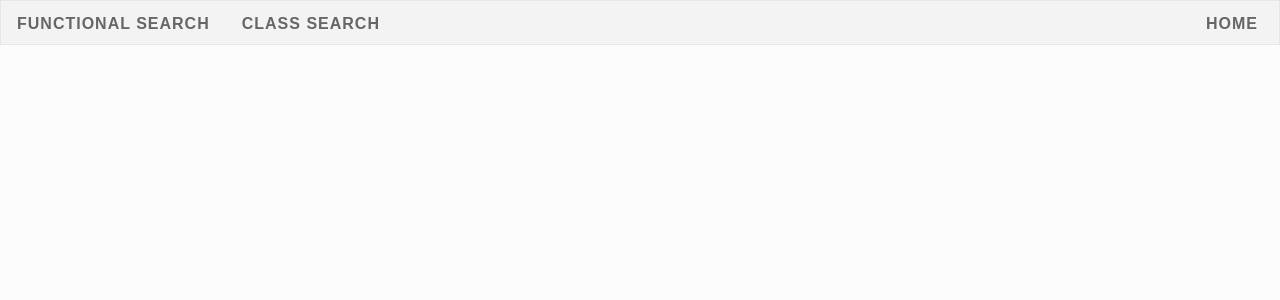
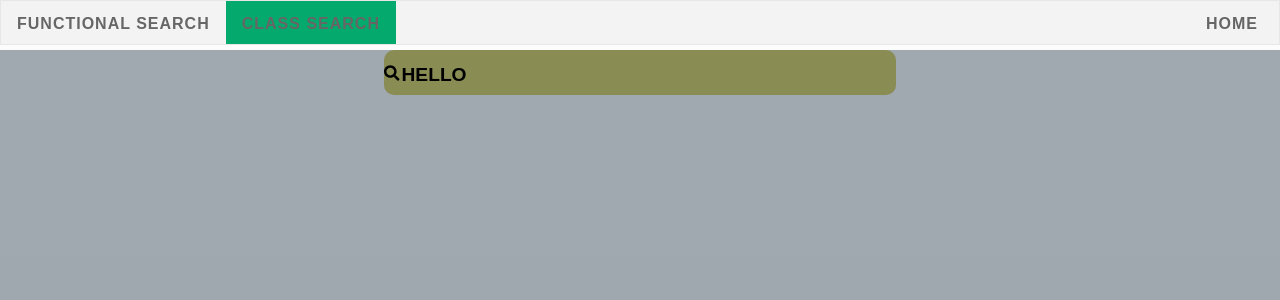
Before and after one commit to Chandan9898Kumar/Search_Bar, a React (Create React App) app: page /Class in a window 1280 px wide. Shown: the top 300 px of the page. Built offline with nearby package versions, Linux system fonts and the light colour scheme; no server answers.

Commit message:
feat: added class few class features

```diff
--- a/src/App.js
+++ b/src/App.js
@@ -2,6 +2,7 @@ import { BrowserRouter, Routes, Route } from "react-router-dom";
 import NavBar from "./NavBar/NavBar";
 import MainFunctionalPage from "./FunctionalSearch/MainSearchPage";
 import HomePage from "./HomePage/Home";
+import MainClassSearchPage from "./Classcomponentsearch/MainClassPage";
 function App() {
   return (
     <>
@@ -10,6 +11,7 @@ function App() {
         <Routes>
           <Route exact path="/" element={<HomePage />} />
           <Route exact path="/functional" element={<MainFunctionalPage />} />
+          <Route exact path="/Class" element={<MainClassSearchPage />} />
         </Routes>
       </BrowserRouter>
     </>
--- /dev/null
+++ b/src/Classcomponentsearch/MainClassPage.js
@@ -0,0 +1,56 @@
+import React from "react";
+import "./classStyle.css";
+
+import SearchEngine from "./SearchEngine";
+
+class MainClassSearchPage extends React.Component {
+  constructor(props) {
+    super(props);
+    this.state = {
+      inputValue: "hello",
+      result: [],
+      data: [],
+      condition: false,
+    };
+    this.changeInput = this.changeInput.bind(this);
+  }
+
+
+handleAndSetApiData(data) {
+    console.log(data,'data');
+
+    if(data && data.length){
+        this.setState({data: data});
+    }
+
+}
+
+  changeInput(values) {
+    this.setState({ inputValue: values });
+  }
+
+  //  Here we cant pass this.setState in other component just like we can can pass useState method in other component
+  //  if we are having  state and inside that state some properties like result,inputValue  in one component then
+  // we can only set that state property here only,can cant use  this.setState  method to set one other component property.
+  render() {
+    console.log(this.state.inputValue, "input values",this.state.data);
+    return (
+      <>
+        <div className="headingClass">
+          <div className="searchBarClass">
+            <SearchEngine
+              inputValue={this.state.inputValue}
+              functionInput={this.changeInput}
+              fetchingData={this.handleAndSetApiData}
+              data={this.state.data}
+
+            />
+
+            <div className="imageRenderClass"></div>
+          </div>
+        </div>
+      </>
+    );
+  }
+}
+export default MainClassSearchPage;
--- /dev/null
+++ b/src/Classcomponentsearch/SearchEngine.js
@@ -0,0 +1,49 @@
+import React from "react";
+
+import { FaSearch } from "react-icons/fa";
+const URl = "https://dummyjson.com/products?limit=100";
+class SearchEngine extends React.Component {
+  constructor(props) {
+    super(props);
+    this.state = {
+      data: [],
+    };
+  }
+
+  componentDidMount() {
+    this.fetchApiData();
+  }
+
+  fetchApiData() {
+    fetch(URl)
+      .then((response) => response.json())
+      .then((results) => {
+        results &&
+          results.products.length &&
+          this.props.fetchingData(results.products);
+      })
+      .catch((error) => {
+        console.error(error);
+      });
+  }
+
+  render() {
+    console.log(this.props, "props");
+    return (
+      <>
+        <div className="searchInputBar">
+          <FaSearch id="searchIcon" />
+          <input
+            className="input-field"
+            type="search"
+            placeholder="Search Your Queries ..."
+            value={this.props.inputValue}
+            onChange={(event) => this.props.functionInput(event.target.value)}
+          />
+        </div>
+      </>
+    );
+  }
+}
+
+export default SearchEngine;
--- /dev/null
+++ b/src/Classcomponentsearch/classStyle.css
@@ -0,0 +1,49 @@
+* {
+  box-sizing: border-box;
+  margin: 0;
+}
+
+div.headingClass {
+  width: 100%;
+  height: 100vh;
+  background: rgba(20, 40, 60, 0.4);
+}
+
+div.searchBarClass {
+  width: 80%;
+  max-height: 60px;
+  display: block;
+  /* background-color: brown; */
+  margin: auto;
+}
+
+div.searchInputBar {
+  box-sizing: border-box;
+  display: flex;
+  justify-content: center;
+  align-items: center;
+  width: 50%;
+  margin: auto;
+  background: rgba(122, 122, 23, 0.6);
+  border-radius: 10px;
+}
+
+input[type="search"].input-field {
+  width: 100%;
+  height: 2.5rem;
+  margin-top: 5px;
+  box-sizing: border-box;
+  background: transparent;
+  box-sizing: border-box;
+  background: transparent;
+  border-radius: 10px;
+  border: none;
+  font-size: larger;
+  text-align: left;
+  color: black;
+  font-weight: bolder;
+  text-transform: uppercase;
+}
+input[type="search"].input-field:focus {
+  outline: none;
+}
--- /dev/null
+++ b/src/ErrorBoundary/ErrorBoundary.js
@@ -0,0 +1,32 @@
+import React from "react";
+
+class ErrorBoundary extends React.Component {
+  constructor(props) {
+    super(props);
+
+    this.state = {
+      hasError: false,
+    };
+  }
+
+  static getDerivedStateFromError(error) {
+    return { hasError: true };
+  }
+
+  componentDidCatch(error, errorInfo) {
+    console.error(error, errorInfo);
+  }
+
+  render() {
+    if (this.state.hasError) {
+      return (
+        <div>
+          <h2>Something Went Wrong In Your Component...</h2>
+        </div>
+      );
+    }
+
+    return <div>{this.props.children}</div>;
+  }
+}
+export default ErrorBoundary;
--- a/src/NavBar/NavBar.js
+++ b/src/NavBar/NavBar.js
@@ -6,19 +6,34 @@ const NavBar = () => {
   return (
     <>
       <div className="navHead">
-        <ul className="nav-elements">
+        <ul className={"nav-elements"}>
           <li>
-            <NavLink to="/functional">Functional Search</NavLink>
+            <NavLink
+              to="/functional"
+              className={({ isActive }) => (isActive ? "actives" : "inactive")}
+            >
+              Functional Search
+            </NavLink>
           </li>
           <li>
-            <NavLink to="/Class">Class Search</NavLink>
+            <NavLink
+              to="/Class"
+              className={({ isActive }) => (isActive ? "actives" : "inactive")}
+            >
+              Class Search
+            </NavLink>
           </li>
           <li className="home">
-            <NavLink to="/">Home</NavLink>
+            <NavLink
+              to="/"
+              className={({ isActive }) => (isActive ? "actives" : "inactive")}
+            >
+              Home
+            </NavLink>
           </li>
         </ul>
       </div>
-          </>
+    </>
   );
 };
 export default NavBar;
--- a/src/NavBar/navStyle.css
+++ b/src/NavBar/navStyle.css
@@ -56,9 +56,13 @@ ul.nav-elements li a:hover {
   color: white;
 }
 
-/* .active {
+.actives {
   background-color: #04aa6d;
-} */
+}
+
+.inactive{
+color: #666;;
+}
 
 @media all and (max-width: 600px) {
   ul.nav-elements {
--- a/src/index.js
+++ b/src/index.js
@@ -1,14 +1,14 @@
-import React from 'react';
-import ReactDOM from 'react-dom/client';
-import './index.css';
-import App from './App';
-import reportWebVitals from './reportWebVitals';
-
-const root = ReactDOM.createRoot(document.getElementById('root'));
+import React from "react";
+import ReactDOM from "react-dom/client";
+import "./index.css";
+import App from "./App";
+import reportWebVitals from "./reportWebVitals";
+import ErrorBoundary from "./ErrorBoundary/ErrorBoundary";
+const root = ReactDOM.createRoot(document.getElementById("root"));
 root.render(
-  <React.StrictMode>
+  <ErrorBoundary>
     <App />
-  </React.StrictMode>
+  </ErrorBoundary>
 );
 
 // If you want to start measuring performance in your app, pass a function
```
Also changed, not shown: src/TsParticles.js (+3 -7 lines).
